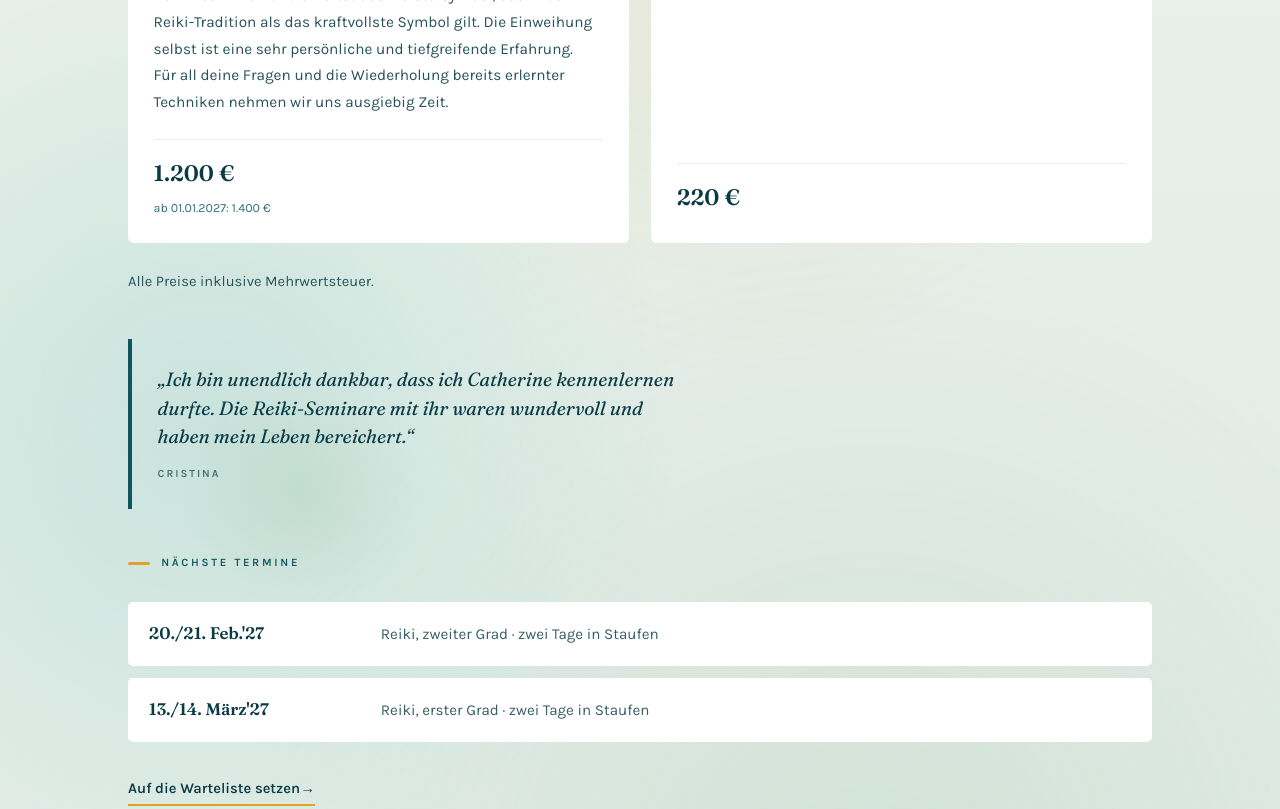
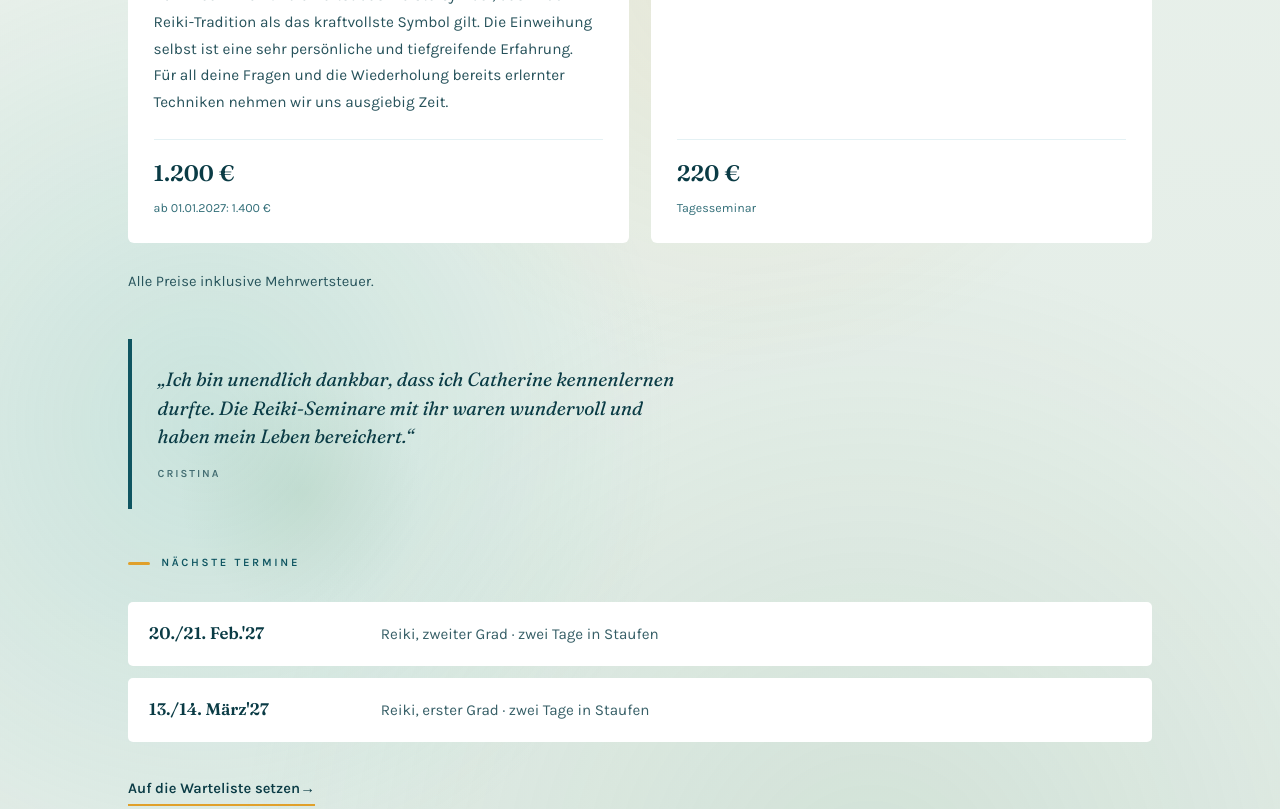
Before and after one commit to catherine1967/website, a plain HTML site: page index.html in a window 1280 px wide. Shown: the part 10680-11489 px from the top of the page. Drawn offline with Linux system fonts and the light colour scheme.

Commit message:
Add Tagesseminar label under Auffrischung price
Co-Authored-By: Claude Opus 5.5 <noreply@anthropic.com>

```diff
--- a/index.html
+++ b/index.html
@@ -1229,7 +1229,7 @@ section#newsletter .brief{
           Vormittags lernst du deinen Geistführer kennen und bekommst dadurch die Möglichkeit, dein Urvertrauen zu stärken.<br>
           Nachmittags werden die Techniken der ersten beiden Reiki Grade wiederholt und vertieft.
         </p>
-        <div class="preis">220 €</div>
+        <div class="preis">220 €<small>Tagesseminar</small></div>
       </article>
     </div>
 
```
